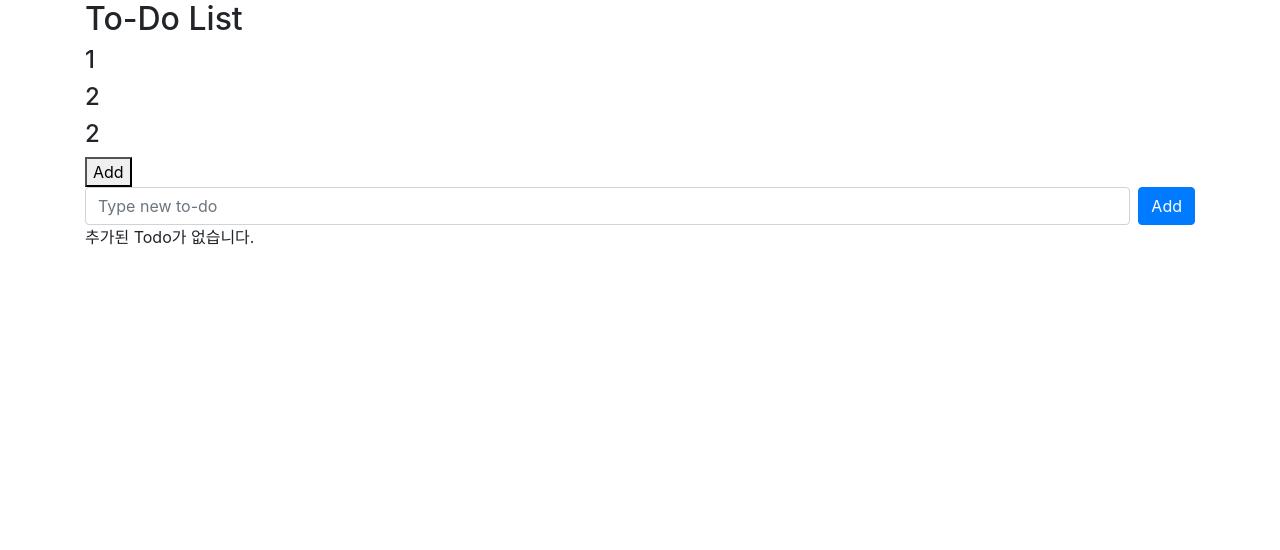
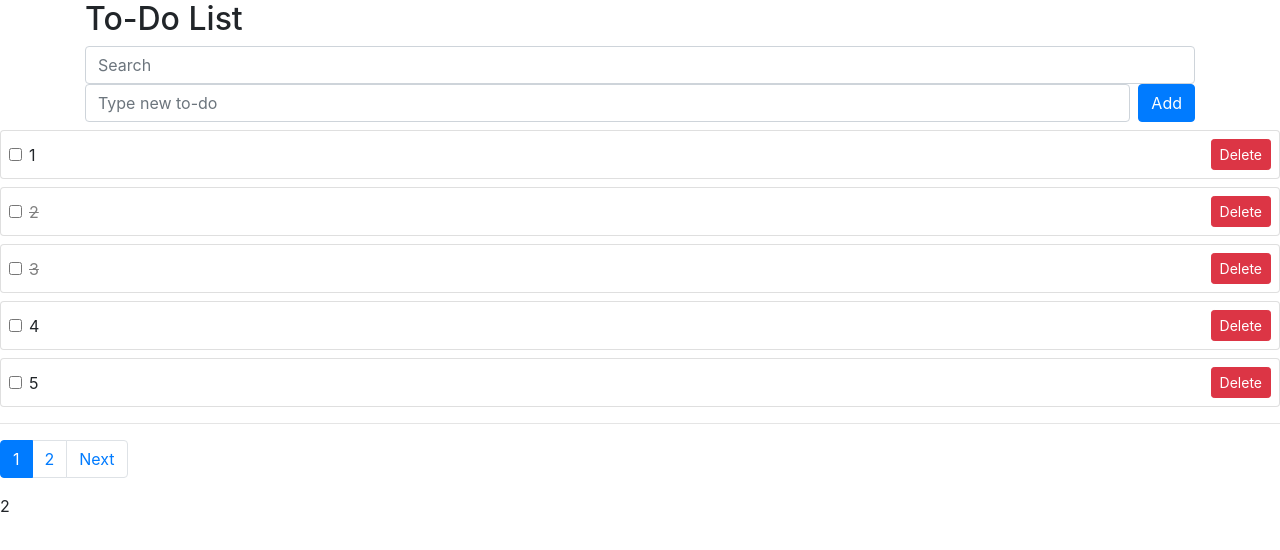
Before and after one commit to minsoftk/vue-todolist, a Vue app: page / in a window 1280 px wide. Shown: the top 550 px of the page. Built offline with nearby package versions, Linux system fonts and the light colour scheme; data requests are answered from the project's data file.

Commit message:
페이징 구현

```diff
--- /dev/null
+++ b/db.json
@@ -0,0 +1,66 @@
+{
+  "todos": [
+    {
+      "subject": "1",
+      "completed": false,
+      "id": 2
+    },
+    {
+      "subject": "2",
+      "completed": true,
+      "id": 3
+    },
+    {
+      "subject": "3",
+      "completed": true,
+      "id": 4
+    },
+    {
+      "subject": "4",
+      "completed": false,
+      "id": 5
+    },
+    {
+      "subject": "5",
+      "completed": false,
+      "id": 6
+    },
+    {
+      "subject": "6",
+      "completed": false,
+      "id": 7
+    },
+    {
+      "subject": "7",
+      "completed": false,
+      "id": 8
+    },
+    {
+      "subject": "8",
+      "completed": false,
+      "id": 9
+    },
+    {
+      "subject": "9",
+      "completed": false,
+      "id": 10
+    },
+    {
+      "subject": "10",
+      "completed": false,
+      "id": 11
+    }
+  ],
+  "users": [
+    {
+      "id": 1,
+      "name": "Lee",
+      "role": "developer"
+    },
+    {
+      "id": 2,
+      "name": "Kim",
+      "role": "designer"
+    }
+  ]
+}
--- a/package.json
+++ b/package.json
@@ -3,11 +3,12 @@
 	"version": "0.1.0",
 	"private": true,
 	"scripts": {
-    "serve": "vue-cli-service serve",
+		"serve": "vue-cli-service serve --watch",
 		"build": "vue-cli-service build",
 		"lint": "vue-cli-service lint"
 	},
 	"dependencies": {
+		"axios": "^0.27.2",
 		"core-js": "^3.8.3",
 		"vue": "^3.2.13"
 	},
@@ -18,7 +19,8 @@
 		"@vue/cli-plugin-eslint": "~5.0.0",
 		"@vue/cli-service": "~5.0.0",
 		"eslint": "^7.32.0",
-    "eslint-plugin-vue": "^8.0.3"
+		"eslint-plugin-vue": "^8.0.3",
+		"json-server": "^0.17.0"
 	},
 	"eslintConfig": {
 		"root": true,
--- a/src/App.vue
+++ b/src/App.vue
@@ -1,25 +1,54 @@
 <template>
 	<div class="container">
 		<h2>To-Do List</h2>
-		<h4>{{ count }}</h4>
-		<h4>{{ doubleCount }}</h4>
-		<h4>{{ doubleCountMethod() }}</h4>
-		<button @click="count++">Add</button>
+		<input
+			class="form-control"
+			type="text"
+			v-model="searchText"
+			placeholder="Search"
+		/>
 		<TodoSimpleForm @add-todo="addTodo" />
-
-		<span v-if="!todos.length">추가된 Todo가 없습니다.</span>
+		<div style="color: red">{{ error }}</div>
+		<span v-if="!filteredTodos.length">추가된 Todo가 없습니다.</span>
 	</div>
 	<TodoList
-		:todos="todos"
+		:todos="filteredTodos"
 		@toggle-todo="toggleTodo"
 		@delete-todo="deleteTodo"
 	></TodoList>
+	<hr />
+	<nav aria-label="Page navigation example">
+		<ul class="pagination">
+			<li v-if="currentPage !== 1" class="page-item">
+				<a class="page-link" href="#" @click="getTodos(currentPage - 1)">
+					Previous
+				</a>
+			</li>
+			<li
+				v-for="page in numberOfPages"
+				:key="page"
+				class="page-item"
+				:class="currentPage === page ? 'active' : ''"
+			>
+				<a class="page-link" href="#" @click="getTodos(page)">{{ page }}</a>
+			</li>
+
+			<li v-if="currentPage !== numberOfPages" class="page-item">
+				<a class="page-link" href="#" @click="getTodos(currentPage + 1)"
+					>Next</a
+				>
+			</li>
+		</ul>
+	</nav>
+	{{ numberOfPages }}
+	{{ numberOfTodos }}
 </template>
 
 <script>
-import { ref, computed } from 'vue';
+import { ref, computed, watchEffect } from 'vue';
 import TodoSimpleForm from './components/TodoSimpleForm.vue';
 import TodoList from './components/TodoList.vue';
+import axios from 'axios';
 
 export default {
 	components: {
@@ -28,23 +57,80 @@ export default {
 	},
 	setup() {
 		const todos = ref([]);
+		const error = ref('');
+
+		const numberOfTodos = ref(0);
+		const numberOfPages = computed(() => {
+			return Math.ceil(numberOfTodos.value / limit);
+		});
+		const limit = 5;
+		const currentPage = ref(1);
+
 		const todoStyle = {
 			textDecoration: 'line-through',
 			color: 'gray',
 		};
 
-		const addTodo = (todo) => {
-			todos.value.push(todo);
-			console.log(todos.value);
-		};
-		const toggleTodo = (idx) => {
-			todos.value[idx].completed = !todos.value[idx].completed;
+		const getTodos = async (page = currentPage.value) => {
+			currentPage.value = page;
+			console.log(page);
+			try {
+				const res = await axios.get(
+					`http://localhost:3000/todos?_page=${page}&_limit=${limit}`
+				);
+				numberOfTodos.value = res.headers['x-total-count'];
+				todos.value = res.data;
+			} catch (err) {
+				console.log(err);
+				error.value = 'something went wrong.';
+			}
 		};
 
-		const deleteTodo = (idx) => {
-			todos.value.splice(idx, 1);
+		getTodos();
+
+		const addTodo = async (todo) => {
+			// 데이터베이스 투두를 저장
+			error.value = '';
+			try {
+				const res = await axios.post('http://localhost:3000/todos', {
+					subject: todo.subject,
+					completed: todo.completed,
+				});
+				todos.value.push(res.data);
+			} catch (err) {
+				console.log(err);
+				error.value = 'Something went wrong.';
+			}
 		};
 
+		const toggleTodo = async (idx) => {
+			const id = todos.value[idx].id;
+			try {
+				await axios.patch('http://localhost:3000/todos/' + id, {
+					completed: !todos.value[idx].completed,
+				});
+
+				todos.value[idx].completed = !todos.value[idx].completed;
+			} catch (err) {
+				console.log(err);
+				error.value = 'Something went wrongs.';
+			}
+		};
+
+		const deleteTodo = async (idx) => {
+			error.value = '';
+			const id = todos.value[idx].id;
+			try {
+				await axios.delete('http://localhost:3000/todos/' + id);
+
+				todos.value.splice(idx, 1);
+			} catch (err) {
+				console.log(err);
+				error.value = 'Something went wrongs.';
+			}
+		};
+
+		// computed에서 함수와 메소드의 차이는 무엇인가? computed는 reactive state가 있을 경우나 변경이 있을 경우에 실행이 된다. computed 같은 경우에는 2번 실행이 되도 값을 저장하고 있기 때문에 변하지 않지만 함수 같은 경우에 2번 실행이 되어버린다.
 		const count = ref(1);
 		const doubleCount = computed(() => {
 			return count.value * 2;
@@ -53,6 +139,17 @@ export default {
 		const doubleCountMethod = () => {
 			return count.value * 2;
 		};
+
+		// 검색 기능
+		const searchText = ref('');
+		const filteredTodos = computed(() => {
+			if (searchText.value) {
+				return todos.value.filter((todo) =>
+					todo.subject.includes(searchText.value)
+				);
+			}
+			return todos.value;
+		});
 
 		return {
 			todos,
@@ -63,6 +160,12 @@ export default {
 			count,
 			doubleCount,
 			doubleCountMethod,
+
+			searchText,
+			filteredTodos,
+			numberOfPages,
+			currentPage,
+			getTodos,
 		};
 	},
 };
```
Also changed, not shown: 1 other file (tests, documents, lock files or other folders). Lines whose indentation alone changed are shown as unchanged.
